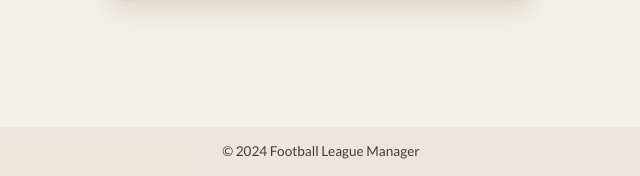
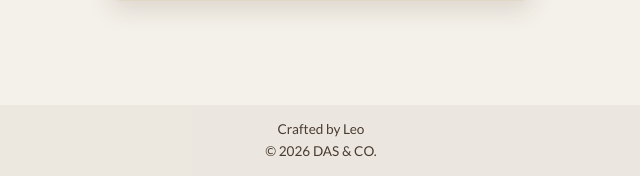
Before and after one commit to Joelsingh61/Avis-pl, a Flask app: page /login in a window 1280 px wide. Shown: the part 624-800 px from the top of the page, without its empty margins (319-959 px from the left). Run offline with Flask 3, Linux system fonts and the light colour scheme.

Commit message:
login.html

```diff
--- a/templates/login.html
+++ b/templates/login.html
@@ -182,8 +182,11 @@
 
     <!-- You can keep or remove this footer. It's subtle for a login page. -->
     <footer class="site-footer">
-        <p>&copy; 2024 Football League Manager</p>
+      <div class="container">
+            <!-- Year hardcoded as we are not changing app.py -->
+            <p class="crafted-by">Crafted by Leo</p>
+            <p class="copyright">&copy; 2026 DAS & CO.</p>
+        </div>
     </footer>
-
 </body>
 </html>
```
